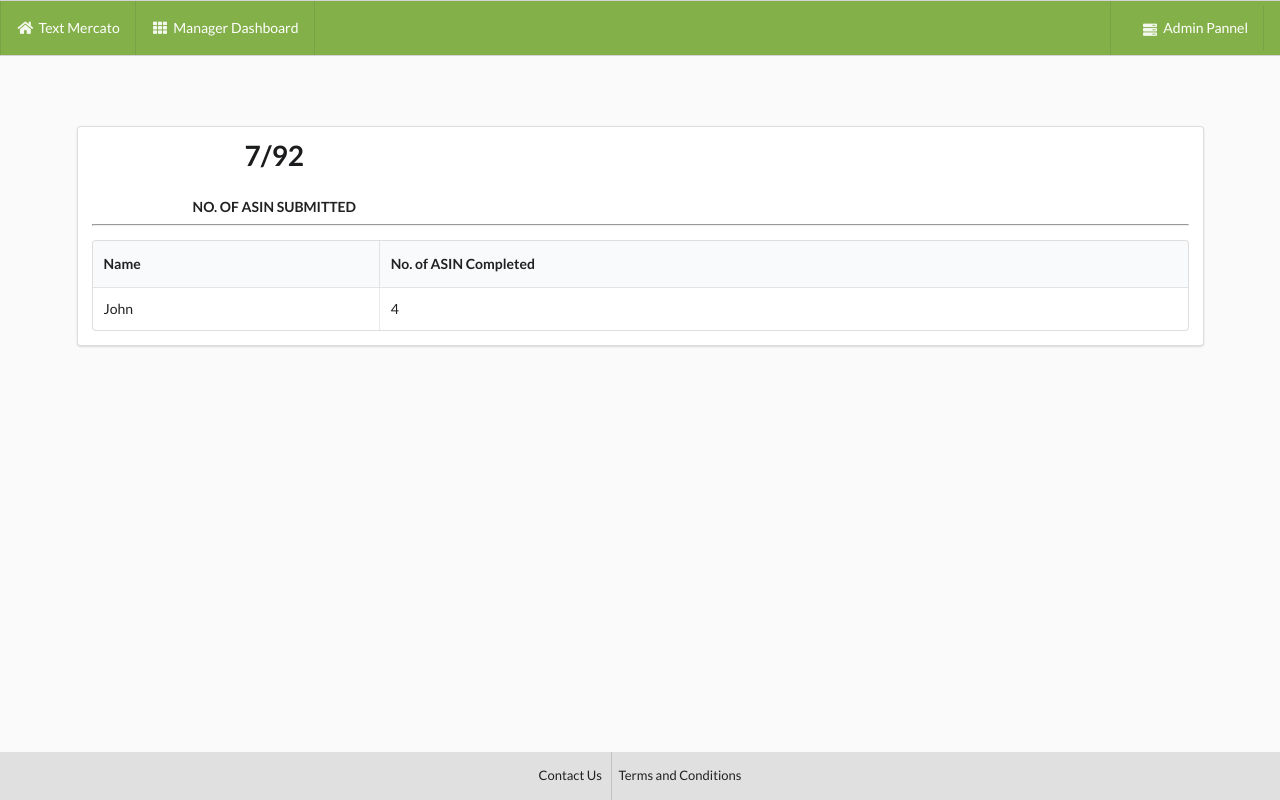
After one commit to qritwik/amazon-content-system, a Django app: page /manager/ in a window 1280 px wide. The commit adds this page. Run offline with Django 3.2, Linux system fonts and the light colour scheme; data comes from the database, SQL or seed files in the repository; both versions use the stored data as it was after the commit; some libraries are stand-ins or nearby versions.

Commit message:
csv file to model asin and manager pannel added

```diff
--- a/app/urls.py
+++ b/app/urls.py
@@ -6,6 +6,7 @@ app_name = 'app'
 urlpatterns = [
     url(r'^$',views.index,name="index"),
     url(r'^detail/',views.detail,name="detail"),
+    url(r'^manager/',views.manager,name="manager"),
 
 
 
--- a/app/views.py
+++ b/app/views.py
@@ -11,6 +11,20 @@ from bs4 import BeautifulSoup
 
 def index(request):
     return render(request,'index.html')
+
+
+def manager(request):
+    data1 = asinDetail.objects.all()
+    total_asin = data1.count()
+
+    data2 = asinDetail.objects.filter(status=True)
+    done_asin = data2.count()
+
+    context = {
+        'total_asin':total_asin,
+        'done_asin':done_asin
+        }
+    return render(request,'manager.html',context=context)
 
 
 
@@ -77,8 +91,11 @@ def parse(url):
 
 
 def detail(request):
-    asin = pd.read_csv('asinn.csv')
-    for i in asin:
+    data2 = asinDetail.objects.filter(status=False)
+    for i in data2:
+        i = i.asin
+
+
         form1 = forms.form_newProductDetail()
         form2 = forms.form_oldProductDetail()
         url = "http://www.amazon.in/dp/"+i
@@ -95,10 +112,13 @@ def detail(request):
 
 
 
+
         if request.method == 'POST':
             newtitle = request.POST.get('newtitle')
             form1 = forms.form_newProductDetail(request.POST)
             form2 = forms.form_oldProductDetail(request.POST)
+            sendme = asinDetail.objects.get(asin=i)
+
             if form1.is_valid() and form2.is_valid():
                 obj = form1.save(commit=False)
                 obj.asin=i
@@ -110,13 +130,20 @@ def detail(request):
                 obj1.revised_Title=form1.cleaned_data['title']
                 obj1.save()
 
+                if sendme.status == False:
+                    sendme.status=True
+                    sendme.save()
 
 
 
-            with open('asinn.csv', 'r') as fin:
-                data = fin.read().splitlines(True)
-            with open('asinn.csv', 'w') as fout:
-                fout.writelines(data[1:])
+
+
+
+
+            # with open('asinn.csv', 'r') as fin:
+            #     data = fin.read().splitlines(True)
+            # with open('asinn.csv', 'w') as fout:
+            #     fout.writelines(data[1:])
             return HttpResponseRedirect('/detail')
 
         return render(request,'detail.html',context=data1)
--- a/templates/detail.html
+++ b/templates/detail.html
@@ -28,7 +28,7 @@
     <div class="ui attached fixed stackable menu" style="background:#84b049; height:7%;">
   <div class="ui container">
     <a class="item" style="color:#ffffff;" style="font-size:40px;" href="{% url 'app:index' %}">
-      <i class="home icon" style="color:#ffffff;"></i> Amazon
+      <i class="home icon" style="color:#ffffff;"></i> Text Mercato
     </a>
     <a class="item" style="color:#ffffff;">
       <i class="setting icon" style="color:#ffffff;"></i> ASIN: {{asin}}
--- /dev/null
+++ b/templates/manager.html
@@ -0,0 +1,130 @@
+<!DOCTYPE html>
+{% load staticfiles %}
+
+<html lang="en" dir="ltr">
+  <head>
+    <meta charset="utf-8">
+    <title>Admin</title>
+    <link rel="stylesheet" href="https://cdn.jsdelivr.net/npm/semantic-ui@2.4.0/dist/semantic.min.css">
+    <script src="https://cdn.jsdelivr.net/npm/semantic-ui@2.4.0/dist/semantic.min.js"></script>
+
+
+
+  </head>
+  <body style="background:#fafafa;">
+
+
+    <div class="ui attached menu" style="background:#84b049; height:7%;">
+  <div class="ui container">
+    <a class="item" style="color:#ffffff;">
+      <i class="home icon" style="color:#ffffff;"></i> Text Mercato
+    </a>
+    <a class="item" style="color:#ffffff;">
+      <i class="grid layout icon" style="color:#ffffff;"></i>Manager Dashboard
+    </a>
+
+  </div>
+
+  <div class="right item">
+     <a class="item" style="color:#ffffff;" href="{% url 'admin:index' %}" target="_blank">
+      <i class="server icon" style="color:#ffffff;"></i>Admin Pannel</a>
+
+
+
+    </div>
+
+</div>
+
+
+
+
+
+    <div class="ui container raised" style="margin-top:5.5%;">
+
+
+
+    <div class="ui grid">
+
+  <div class="column">
+    <div class="ui segment">
+
+      <div class="ui container">
+
+          <div class="ui three statistics">
+  <div class="statistic">
+    <div class="text value">
+      {{done_asin}}/{{total_asin}}
+    </div>
+    <div class="label">
+      No. of ASIN Submitted
+    </div>
+  </div>
+
+
+</div>
+
+
+
+      </div>
+
+
+
+      <hr>
+
+      <table class="ui selectable celled table">
+    <thead>
+      <tr>
+        <th>Name</th>
+        <th>No. of ASIN Completed</th>
+      </tr>
+    </thead>
+    <tbody>
+      <tr>
+        <td>John</td>
+        <td>4</td>
+
+      </tr>
+
+
+    </tbody>
+  </table>
+
+    </div>
+
+
+
+  </div>
+
+
+</div>
+
+
+</div>
+
+
+<!-- <div style="background:#e0e0e0;">
+   <div class="ui center aligned container">
+
+     <div class="ui horizontal small divided link list">
+       <a class="item" href="#" style="color:#212121;">Contact Us</a>
+       <a class="item" href="#" style="color:#212121;">Terms and Conditions</a>
+     </div>
+   </div>
+ </div> -->
+
+
+ <footer style="position:fixed;bottom:0; width:100%;">
+   <div style="background:#e0e0e0;">
+      <div class="ui center aligned container">
+
+        <div class="ui horizontal small divided link list">
+          <a class="item" href="#" style="color:#212121; padding-top:10%; padding-bottom:10%;">Contact Us</a>
+          <a class="item" href="#" style="color:#212121; padding-top:10%; padding-bottom:10%;">Terms and Conditions</a>
+        </div>
+      </div>
+    </div>
+
+ </footer>
+
+  </body>
+</html>
```
Also changed, not shown: app/admin.py (+17 -0 lines), app/models.py (+6 -5 lines), asinn.csv (deleted, +0 -34 lines), app/migrations/0010_asin.py (added), app/migrations/0011_auto_20181008_0646.py (added), db.sqlite3, 1 other file.
